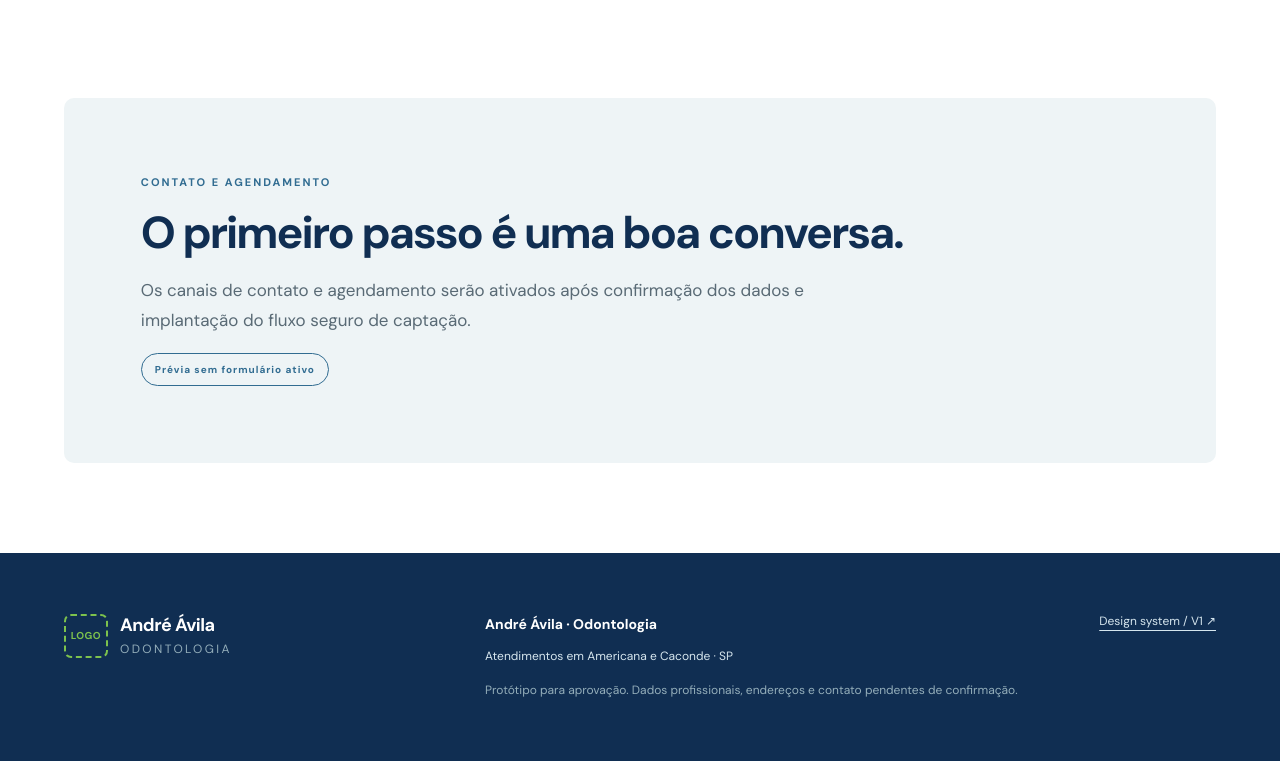
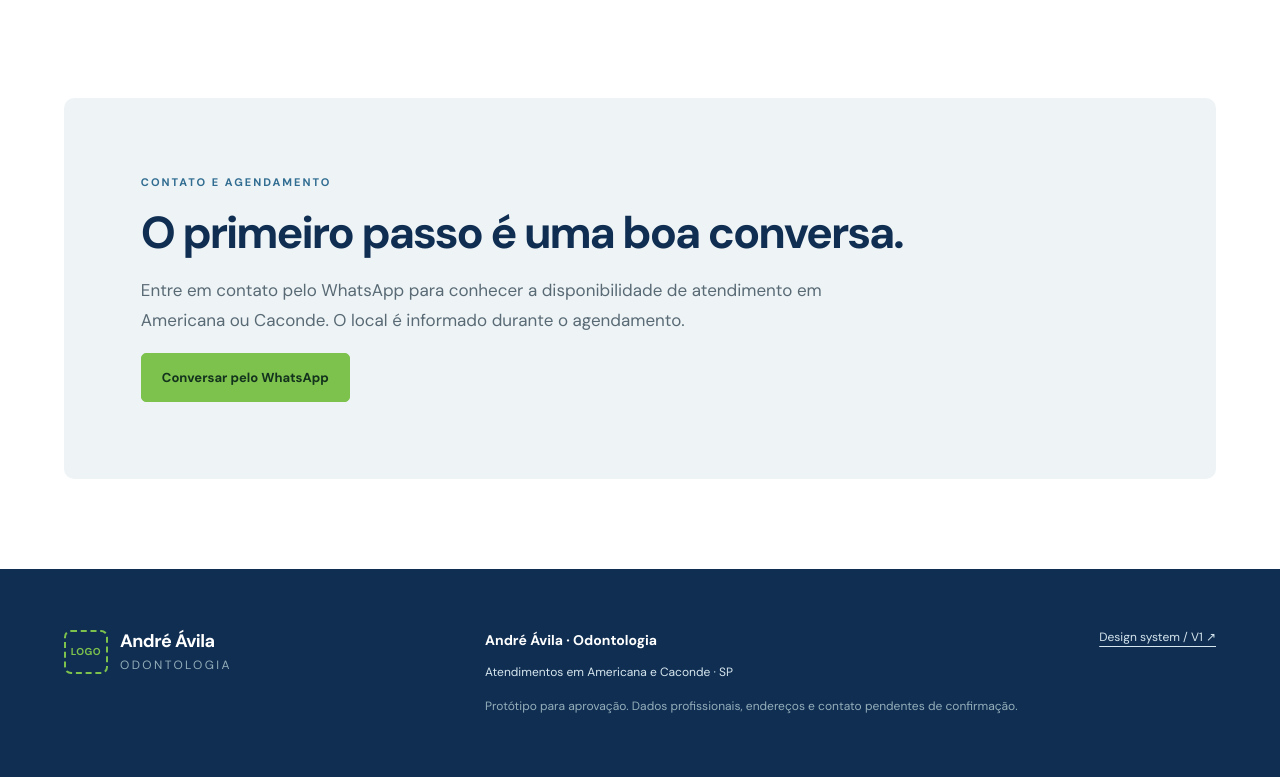
Before and after one commit to contatoagenciawin-ichthus/odonto-andre, a Next.js app: page / in a window 1280 px wide. Shown: the part 1751-2528 px from the top of the page. Built offline with nearby package versions, Linux system fonts and the light colour scheme.

Commit message:
feat: WhatsApp-first appointment flow without provisional addresses

```diff
--- a/src/app/page.tsx
+++ b/src/app/page.tsx
@@ -26,7 +26,7 @@ export default function Home() {
         <article className="region-card light"><span className="pill">CACONDE · SP</span><h3>Odontologia geral com atenção a você.</h3><p>Cuidados odontológicos para diferentes necessidades, com orientação clara e uma avaliação individualizada.</p><Link href="/caconde/odontologia-geral">Conheça o atendimento em Caconde <span aria-hidden="true">→</span></Link></article>
       </div>
     </section>
-    <section className="closing-panel"><span className="eyebrow">CONTATO E AGENDAMENTO</span><h2>O primeiro passo é uma boa conversa.</h2><p>Os canais de contato e agendamento serão ativados após confirmação dos dados e implantação do fluxo seguro de captação.</p><span className="pill">Prévia sem formulário ativo</span></section>
+    <section className="closing-panel"><span className="eyebrow">CONTATO E AGENDAMENTO</span><h2>O primeiro passo é uma boa conversa.</h2><p>Entre em contato pelo WhatsApp para conhecer a disponibilidade de atendimento em Americana ou Caconde. O local é informado durante o agendamento.</p><a className="btn" target="_blank" rel="noopener noreferrer" href="https://wa.me/5519983155303?text=Ol%C3%A1%2C%20gostaria%20de%20informa%C3%A7%C3%B5es%20sobre%20atendimento%20odontol%C3%B3gico%20com%20o%20Dr.%20Andr%C3%A9%20%C3%81vila.">Conversar pelo WhatsApp</a></section>
     <SiteFooter />
   </main>;
 }
```
